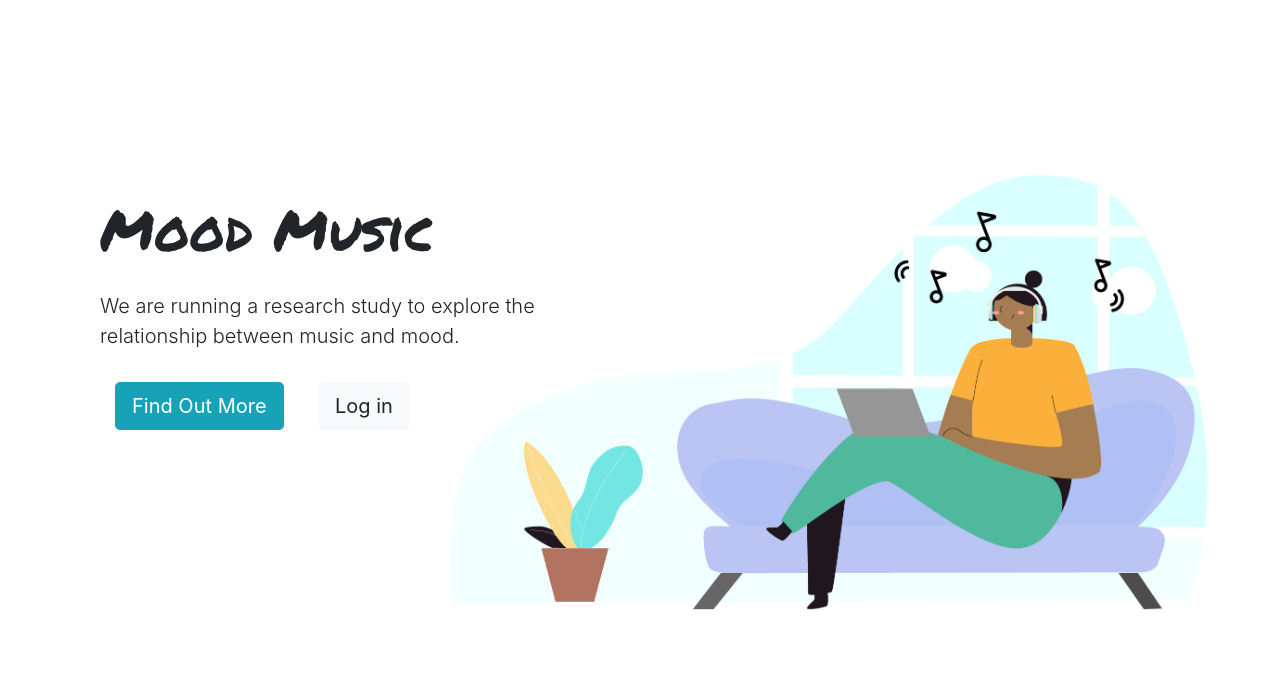
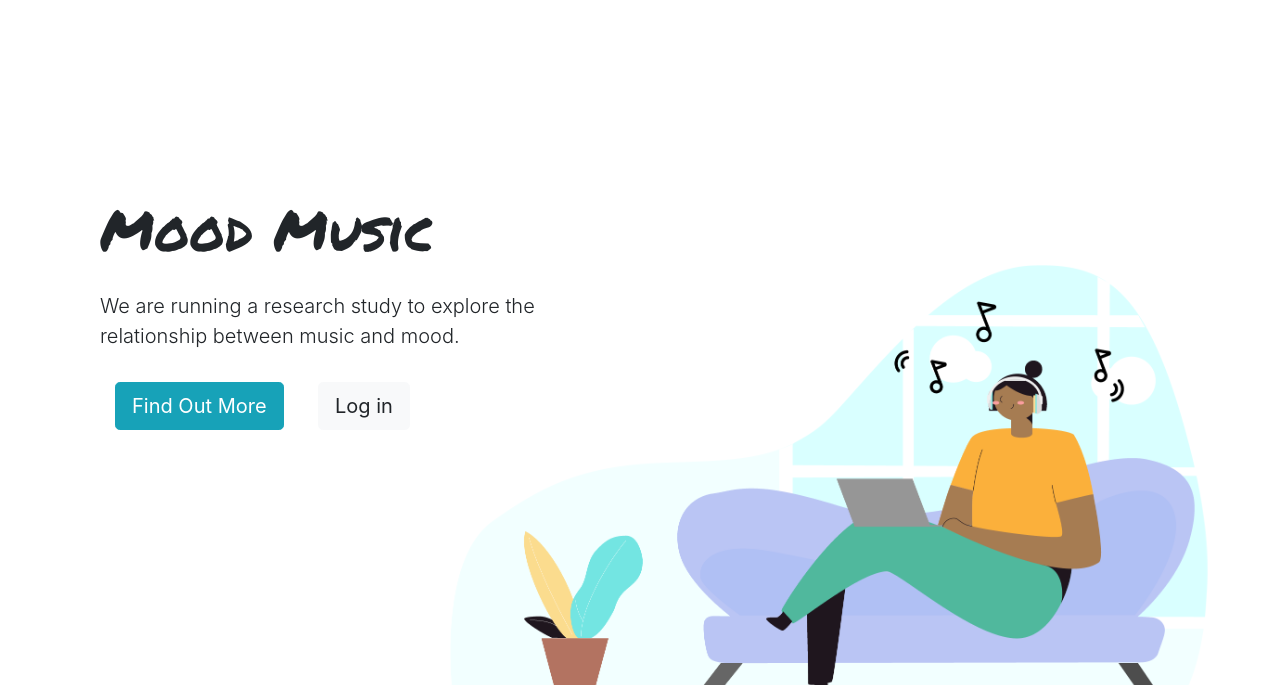
Before and after one commit to DynamicGenetics/Mood-Music, a Django app: page / in a window 1280 px wide. Shown: the top 685 px of the page. Run offline with Django 3.2, Linux system fonts and the light colour scheme; some libraries are stand-ins or nearby versions.

Commit message:
Fix background image homepage

```diff
--- a/moodmusic/static/css/project.css
+++ b/moodmusic/static/css/project.css
@@ -17,6 +17,7 @@
 body.home {
   background: url("../images/homepage.png") no-repeat center center fixed;
   background-size: 90%;
+  background-position-y: 80%;
 }
 
 .home-text {
```
